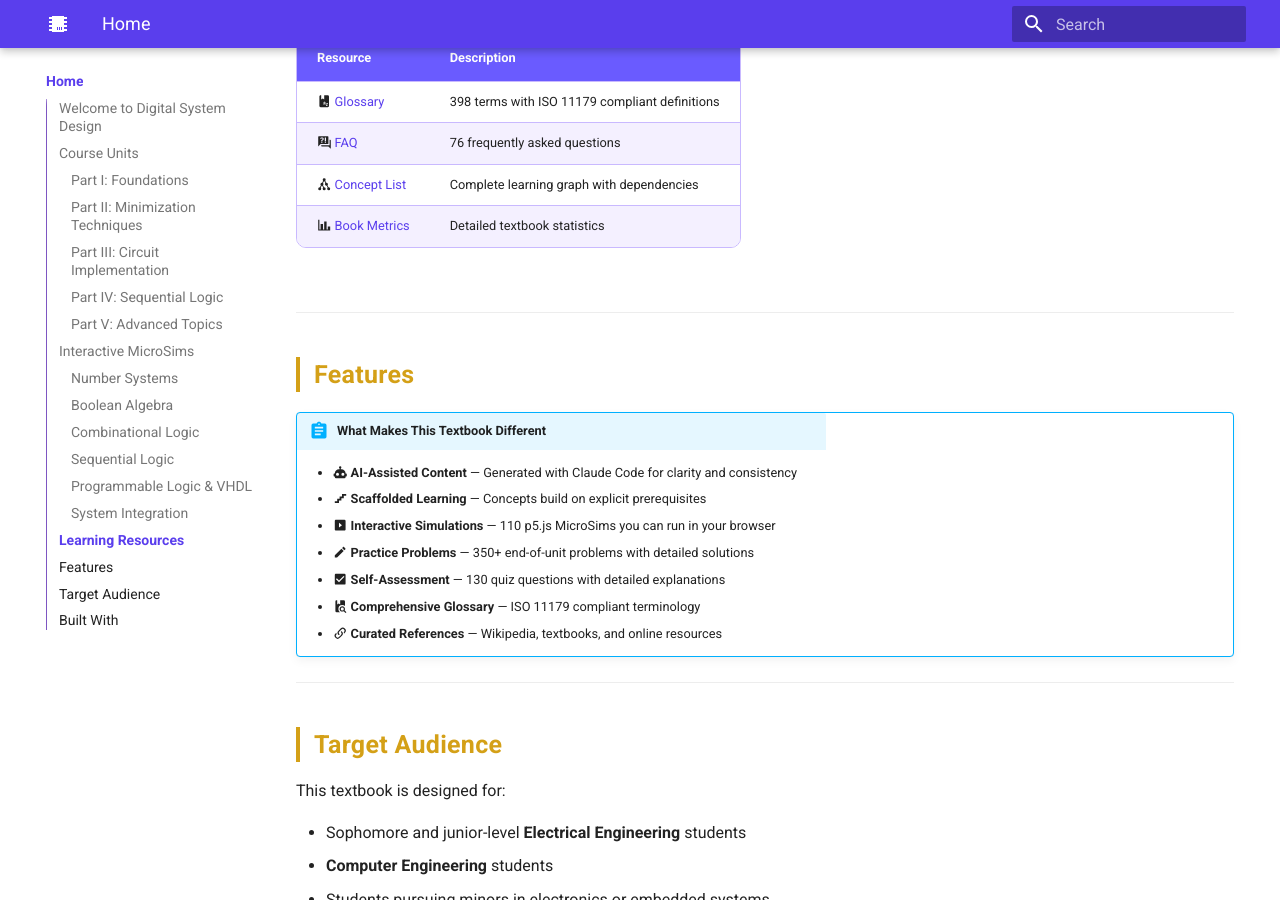
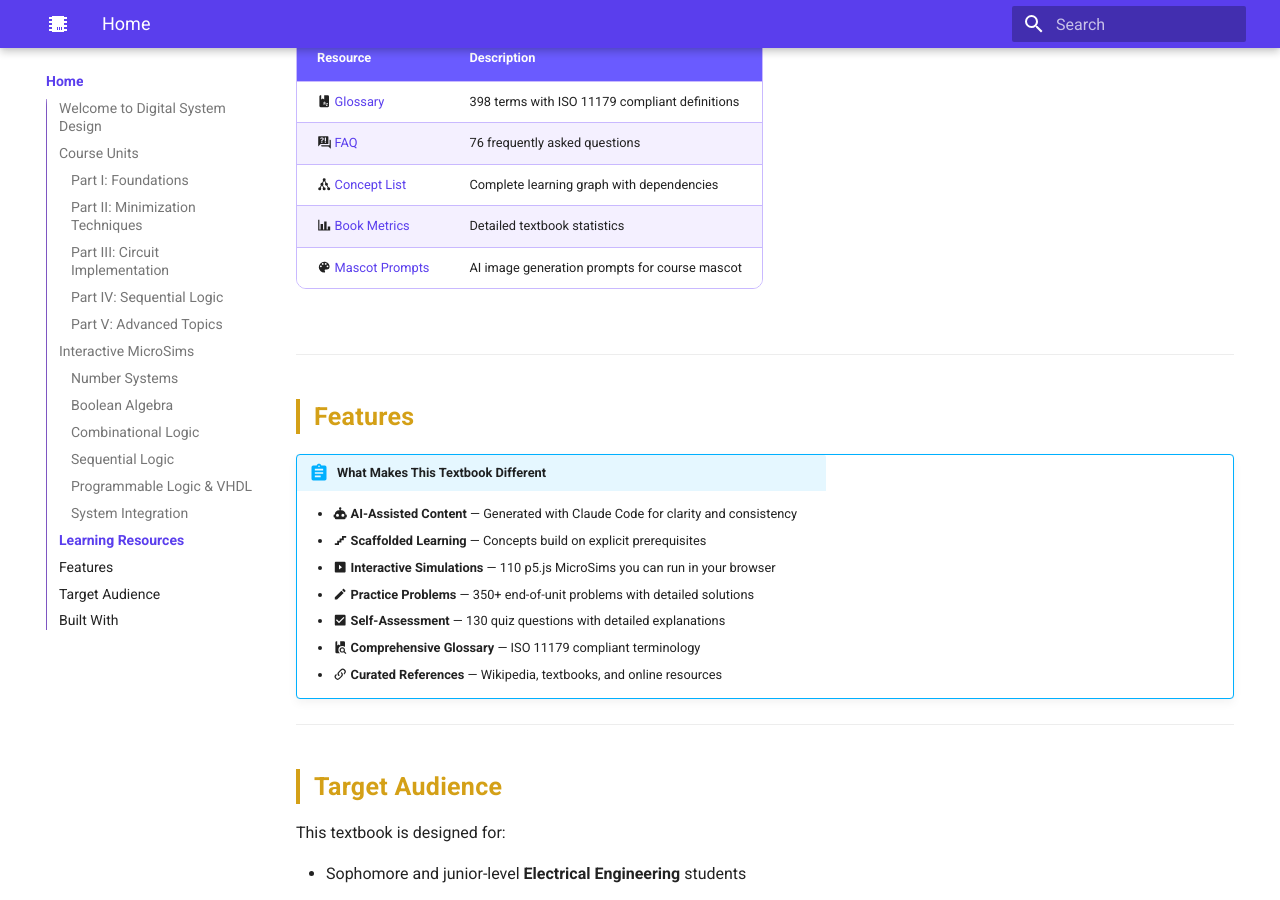
Before and after one commit to Nati-123/intelligent-textbook-ee2301, an MkDocs documentation site: the page built from docs/home.md, in a window 1280 px wide and 900 px high, scrolled down 3609 px. Built offline with MkDocs 1.6.1 and Material for MkDocs 9.7.7, drawn with Linux system fonts in a browser that asks for light colours.

Commit message:
Add Mascot Prompts link to home page Learning Resources
Co-Authored-By: Claude Opus 4.6 (1M context) <noreply@anthropic.com>

```diff
--- a/docs/home.md
+++ b/docs/home.md
@@ -159,6 +159,7 @@ Datapath-Controller, Timing Analysis, Digital Lock
 | :material-frequently-asked-questions: [FAQ](faq.md) | 76 frequently asked questions |
 | :material-graph: [Concept List](learning-graph/concept-list.md) | Complete learning graph with dependencies |
 | :material-chart-bar: [Book Metrics](learning-graph/book-metrics.md) | Detailed textbook statistics |
+| :material-palette: [Mascot Prompts](mascot-prompts.md) | AI image generation prompts for course mascot |
 
 ---
 
```
